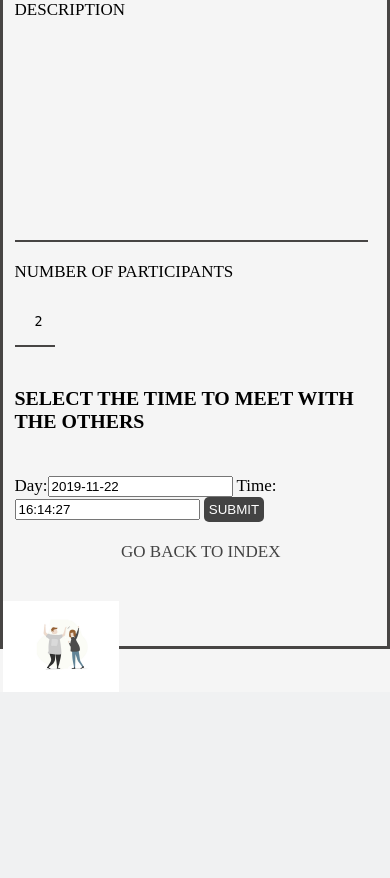
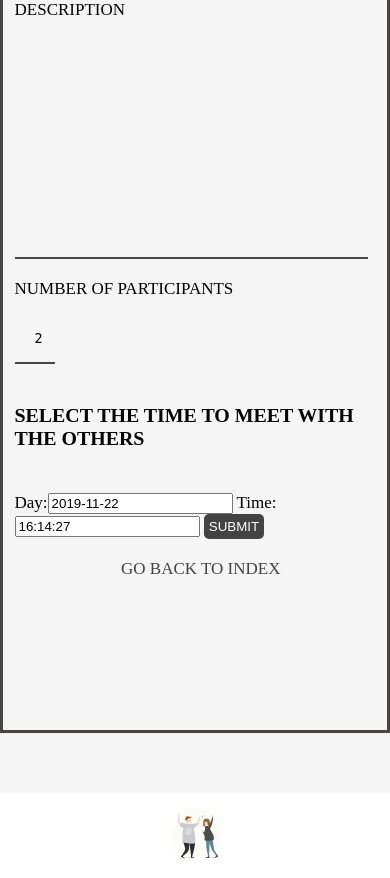
Before and after one commit to bameethanida/BetterTogether, a Django app: page /sharefood/create in a window 390 px wide. Shown: the part 531-1409 px from the top of the page. Before the commit the page ends 1223 px from the top, so only its background shows below. Run offline with Django 3.2, Linux system fonts and the light colour scheme.

Commit message:
edit footer and use friendly design

```diff
--- a/BetterTogetherApp/static/css/sharefood-create-style.css
+++ b/BetterTogetherApp/static/css/sharefood-create-style.css
@@ -152,12 +152,23 @@ a:-webkit-any-link {
 .footer {
     display: flex;
     justify-content: center;
-    padding: 8px;
+    padding: 5px;
     background-color: white;
     color: navy;
-    margin-top: 10%;
+    margin-top: 60px;
     margin-bottom: 0;
     border-bottom: 0;
-    margin-left: 0%;
-    width: 100px;
+
 }
+
+@media only screen and (max-width: 525px) {
+    .container {
+        height: 125%;
+    }
+}
+
+@media only screen and (max-width: 430px) {
+    .container {
+        height: 130%;
+    }
+}
--- a/BetterTogetherApp/templates/BetterTogetherApp/share_food_create.html
+++ b/BetterTogetherApp/templates/BetterTogetherApp/share_food_create.html
@@ -31,16 +31,17 @@
                 <br> NUMBER OF PARTICIPANTS <br> <br> {{ form.num_people }}<br>
                 <br>
                 <h3>SELECT THE TIME TO MEET WITH THE OTHERS <br> <br> </h3>{{ date_time }}
-                <button class ="button"type="submit">Submit</button>
+                <button class="button" type="submit">Submit</button>
             </form>
 
             <a class="back-to-index" href="{% url 'BetterTogetherApp:share_food_index1' %}">
                 <center><br>GO BACK TO INDEX
             </a>
         </div>
-        <div class="footer">
-            <center><img class="logo-footer" src="{% static "image/logo-1.png" %}" alt="BetterTogether">
-        </div>
+    </div>
+    <div class="footer">
+        <img class="logo-footer" src="{% static "image/logo-1.png" %}" alt="BetterTogether">
+    </div>
 </body>
 
 </html>
```
